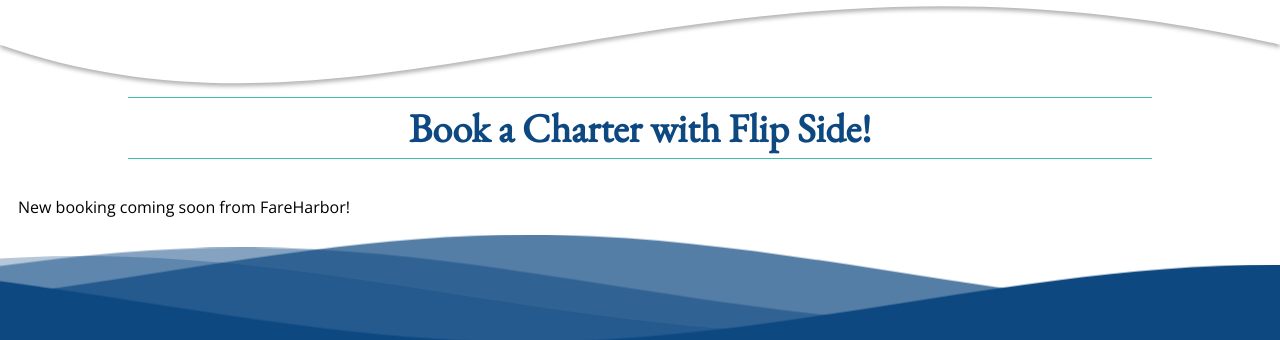
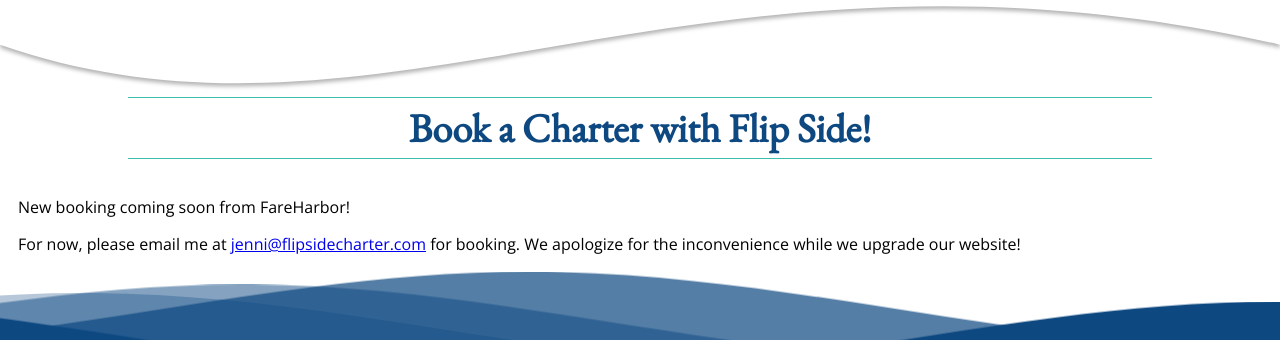
Before and after one commit to Mr-Funderburk/FlipSideCharter, a plain HTML site: page booking.html in a window 1280 px wide. Shown: the part 103-443 px from the top of the page. Drawn offline with nearby package versions, Linux system fonts and the light colour scheme; a web font is replaced by a local one.

Commit message:
Update booking.html

```diff
--- a/booking.html
+++ b/booking.html
@@ -69,6 +69,8 @@
         <h1>Book a Charter with Flip Side!</h1>
 
         <p>New booking coming soon from FareHarbor!</p>
+
+        <p>For now, please email me at <a href="mailto:jenni@flipsidecharter.com">jenni@flipsidecharter.com</a> for booking. We apologize for the inconvenience while we upgrade our website!</p>
 
     </main>
 
```
